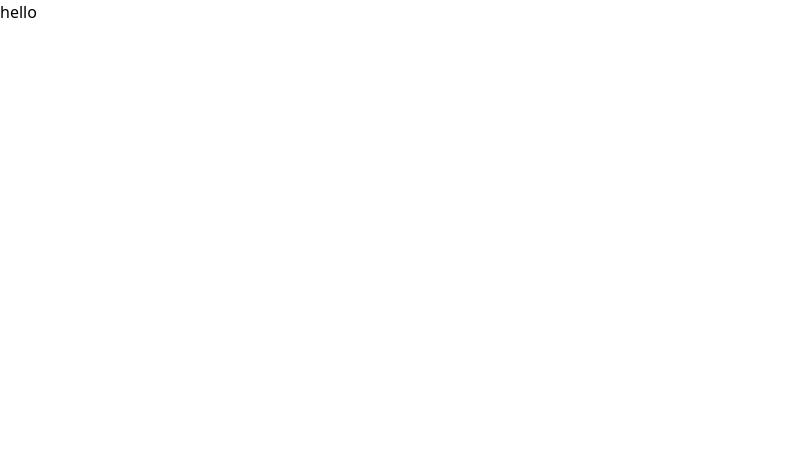
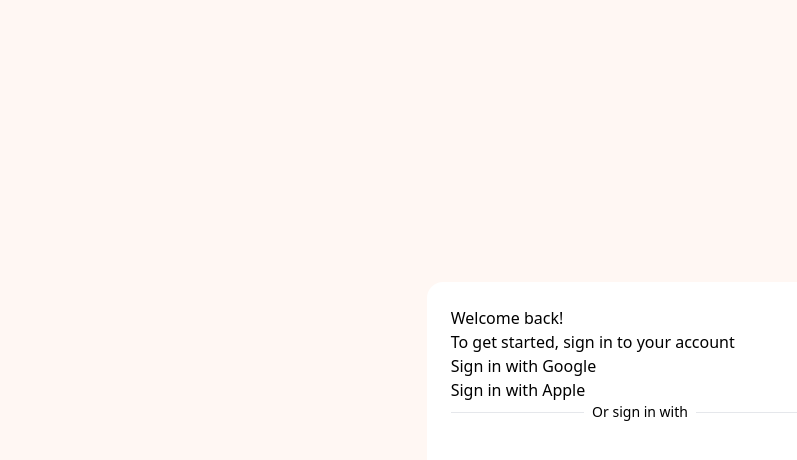
Before and after one commit to codthathing/Free-Chat, a React (Vite) app: page / in a window 1280 px wide. Shown: the top 460 px of the page, without its empty margins (0-797 px from the left). Built offline with nearby package versions, Linux system fonts and the light colour scheme.

Commit message:
Completed the template for the sign in page

```diff
--- a/package.json
+++ b/package.json
@@ -10,8 +10,10 @@
     "preview": "vite preview"
   },
   "dependencies": {
+    "lucide-react": "^0.487.0",
     "react": "^18.3.1",
     "react-dom": "^18.3.1",
+    "react-router-dom": "^7.5.0",
     "tailwindcss": "^3.4.17"
   },
   "devDependencies": {
--- a/src/App.jsx
+++ b/src/App.jsx
@@ -1,9 +1,16 @@
+import { BrowserRouter, Routes, Route } from "react-router-dom";
+import PageLayout from "./components/layout/PageLayout";
+import SignInPage from "./pages/SigInPage";
+
 function App() {
-
   return (
-    <>
-      hello
-    </>
+    <BrowserRouter>
+      <Routes>
+        <Route path="/" exact element={<PageLayout />}>
+          <Route index element={<SignInPage />} />
+        </Route>
+      </Routes>
+    </BrowserRouter>
   );
 };
 
--- /dev/null
+++ b/src/components/auth/AuthSection.jsx
@@ -0,0 +1,11 @@
+const AuthSection = ({ children }) => {
+  return (
+    <section className="h-screen md:flex md:justify-center md:items-center md:bg-pink-light">
+      <main className="h-full md:h-fit md:w-3/5 lg:w-2/6 bg-white md:rounded-2xl lg:p-6">
+        {children}
+      </main>
+    </section>
+  );
+};
+
+export default AuthSection;
--- /dev/null
+++ b/src/components/layout/PageLayout.jsx
@@ -0,0 +1,11 @@
+import { Outlet } from "react-router-dom";
+
+const PageLayout = () => {
+  return (
+    <>
+      <Outlet />
+    </>
+  );
+};
+
+export default PageLayout;
--- a/src/index.css
+++ b/src/index.css
@@ -553,3 +553,88 @@ video {
 [hidden]:where(:not([hidden="until-found"])) {
   display: none;
 }
+
+.flex {
+  display: flex;
+}
+
+.h-full {
+  height: 100%;
+}
+
+.h-screen {
+  height: 100vh;
+}
+
+.w-full {
+  width: 100%;
+}
+
+.items-center {
+  align-items: center;
+}
+
+.gap-x-2 {
+  -moz-column-gap: 0.5rem;
+       column-gap: 0.5rem;
+}
+
+.text-nowrap {
+  text-wrap: nowrap;
+}
+
+.border-b {
+  border-bottom-width: 1px;
+}
+
+.bg-white {
+  --tw-bg-opacity: 1;
+  background-color: rgb(255 255 255 / var(--tw-bg-opacity, 1));
+}
+
+.text-sm {
+  font-size: 0.875rem;
+  line-height: 1.25rem;
+}
+
+@media (min-width: 768px) {
+  .md\:flex {
+    display: flex;
+  }
+
+  .md\:h-fit {
+    height: -moz-fit-content;
+    height: fit-content;
+  }
+
+  .md\:w-3\/5 {
+    width: 60%;
+  }
+
+  .md\:items-center {
+    align-items: center;
+  }
+
+  .md\:justify-center {
+    justify-content: center;
+  }
+
+  .md\:rounded-2xl {
+    border-radius: 1rem;
+  }
+
+  .md\:bg-pink-light {
+    --tw-bg-opacity: 1;
+    background-color: rgb(255 247 243 / var(--tw-bg-opacity, 1));
+  }
+}
+
+@media (min-width: 1024px) {
+  .lg\:w-2\/6 {
+    width: 33.333333%;
+  }
+
+  .lg\:p-6 {
+    padding: 1.5rem;
+  }
+}
--- /dev/null
+++ b/src/pages/SigInPage.jsx
@@ -0,0 +1,36 @@
+import AuthSection from "../components/auth/AuthSection";
+
+const SigInPage = () => {
+  return (
+    <AuthSection>
+      <h1>Welcome back!</h1>
+      <p>To get started, sign in to your account</p>
+      <div>
+        <main>
+          <i></i>
+          <span>Sign in with Google</span>
+        </main>
+        <main>
+          <i></i>
+          <span>Sign in with Apple</span>
+        </main>
+      </div>
+      <div className="flex items-center gap-x-2">
+        <i className="border-b w-full"></i>
+        <span className="text-sm text-nowrap">Or sign in with</span>
+        <i className="border-b w-full"></i>
+      </div>
+      <form>
+        <input type="email" name="" id="" />
+        <div>
+          <input type="password" name="" id="" />
+          <i></i>
+        </div>
+        <p></p>
+        <button type="submit"></button>
+      </form>
+    </AuthSection>
+  );
+};
+
+export default SigInPage;
--- a/tailwind.config.js
+++ b/tailwind.config.js
@@ -2,7 +2,11 @@
 export default {
   content: ['./src/**/*.{js,jsx,ts,tsx,html}'],
   theme: {
-    extend: {},
+    extend: {
+      colors: {
+        "pink-light": "#FFF7F3",
+      }
+    },
   },
   plugins: [],
 };
```
Also changed, not shown: 1 other file (tests, documents, lock files or other folders).
